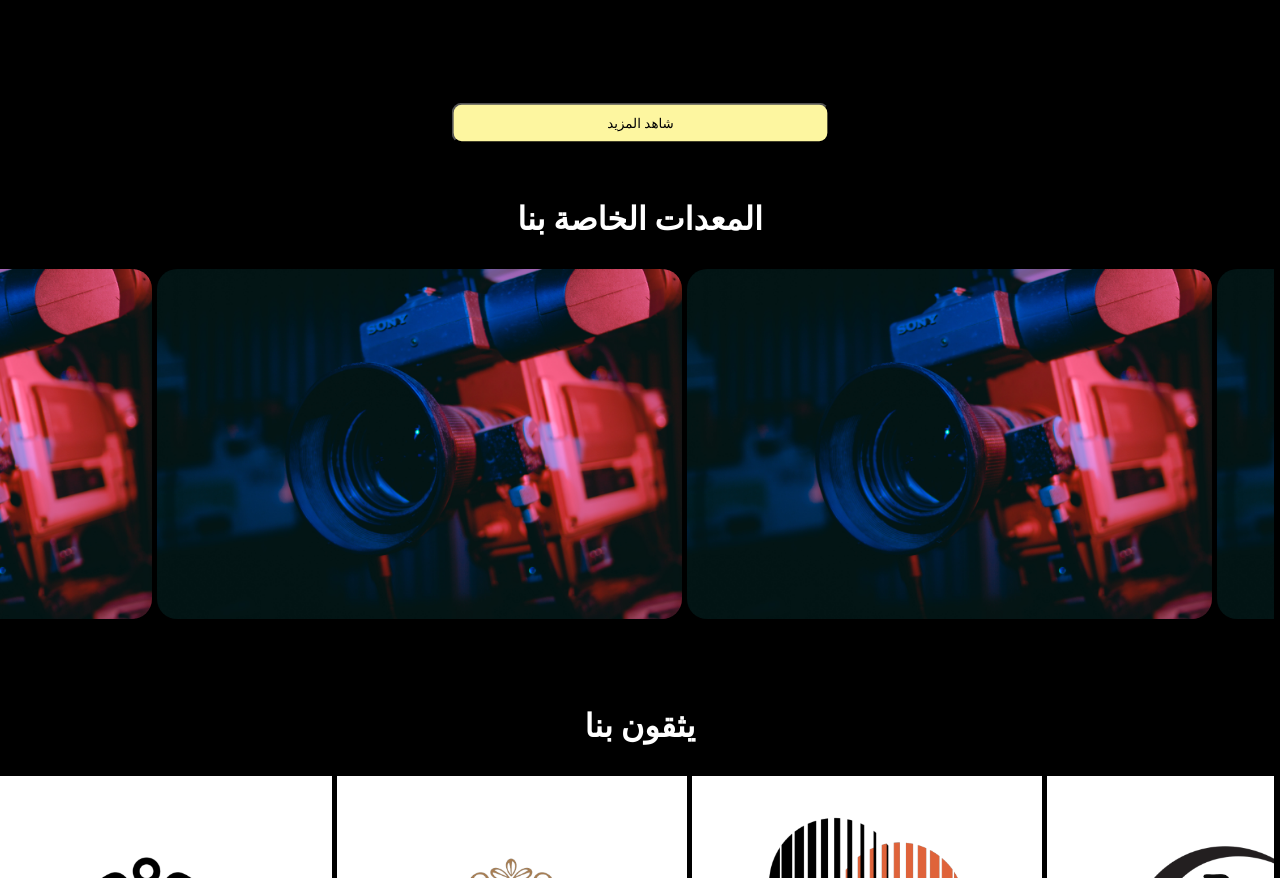
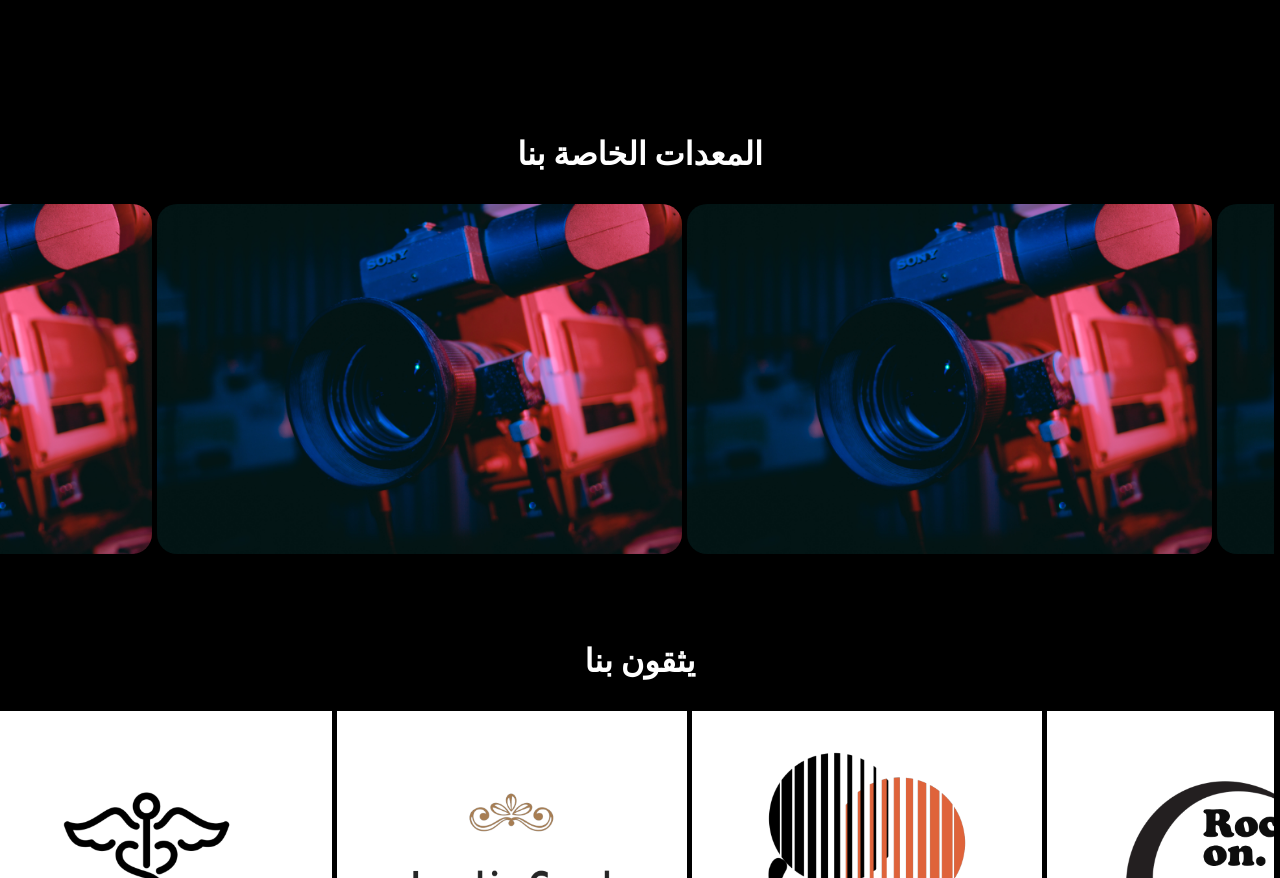
Before and after one commit to IssamHeli/laststudio, a plain HTML site: page NosService.html in a window 1280 px wide. Shown: the part 1091-1969 px from the top of the page. Drawn offline with nearby package versions, Linux system fonts and the light colour scheme.

Commit message:
updatepageNosService

```diff
--- a/NosService.html
+++ b/NosService.html
@@ -139,11 +139,6 @@
 
 
     </div>
-    <div class="service-column ">
-      <div class="service-item animate-scroll">
-          <button onclick="openNosService()" class="AvoirPlus">شاهد المزيد </button>
-      </div>
-    </div>
 
   </div>
 
```
